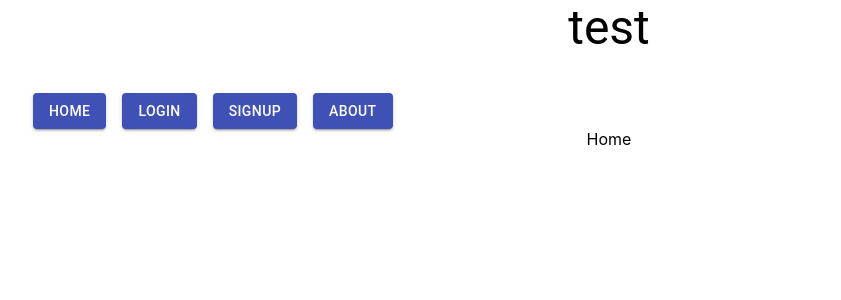
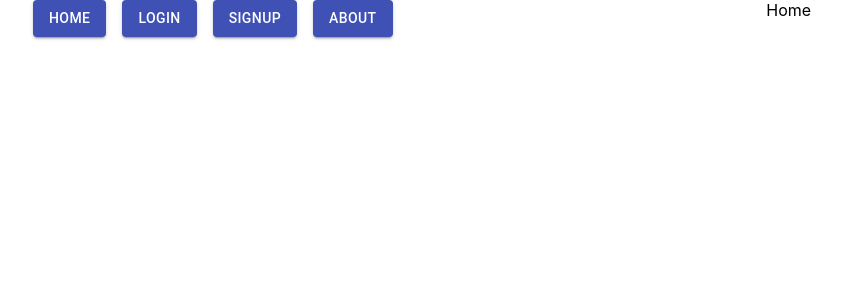
Before and after one commit to The-hyphen-user/timecard, a React (Create React App) app in the folder client/: page / in a window 1280 px wide. Shown: the top 300 px of the page, without its empty margins (31-872 px from the left). Built offline with nearby package versions, Linux system fonts and the light colour scheme.

Commit message:
added jobsite routes

```diff
--- a/client/src/App.js
+++ b/client/src/App.js
@@ -12,6 +12,7 @@ import Logout from './components/Logout';
 import Search from './components/Search';
 import Profile from './components/Profile';
 import Dashboard from './components/Dashboard';
+import JobsiteList from './components/JobsiteList';
 import { Container, Typography } from '@mui/material';
 
 function App() {
@@ -22,16 +23,13 @@ function App() {
       <Container
         sx={{
           display: 'flex',
-        flexDirection: 'column', // Set flex direction to column
+          flexDirection: 'row', // Set flex direction to column
           height: '100vh', // Set the container height to fill the viewport
         }}
       // sx={{bgcolor: 'primary.main', p:1}}
       >
-        <Typography variant="h3" component="div" gutterBottom>
-        test
-        </Typography>
 
-  <br/>
+        <br />
         <Header />
         <div style={{ flex: 1, overflow: 'auto' }}>
           <Routes>
@@ -39,12 +37,15 @@ function App() {
             <Route path='signup' element={<Signup />} />
             <Route path='dashboard' element={<Dashboard />} />
             <Route path='user' element={<User />}>
-            <Route path='search' element={<Search/>} />
-            <Route path='profile' element={<Profile/>} />
+              <Route path='search' element={<Search />} />
+              <Route path='profile' element={<Profile />} />
             </Route>
+
+
             <Route path='about' element={<About />} />
             <Route path='home' element={<Home />} />
             <Route path='logout' element={<Logout />} />
+            <Route path='jobsite' element={<JobsiteList />} />
 
 
 
```
Lines whose indentation alone changed are shown as unchanged.
